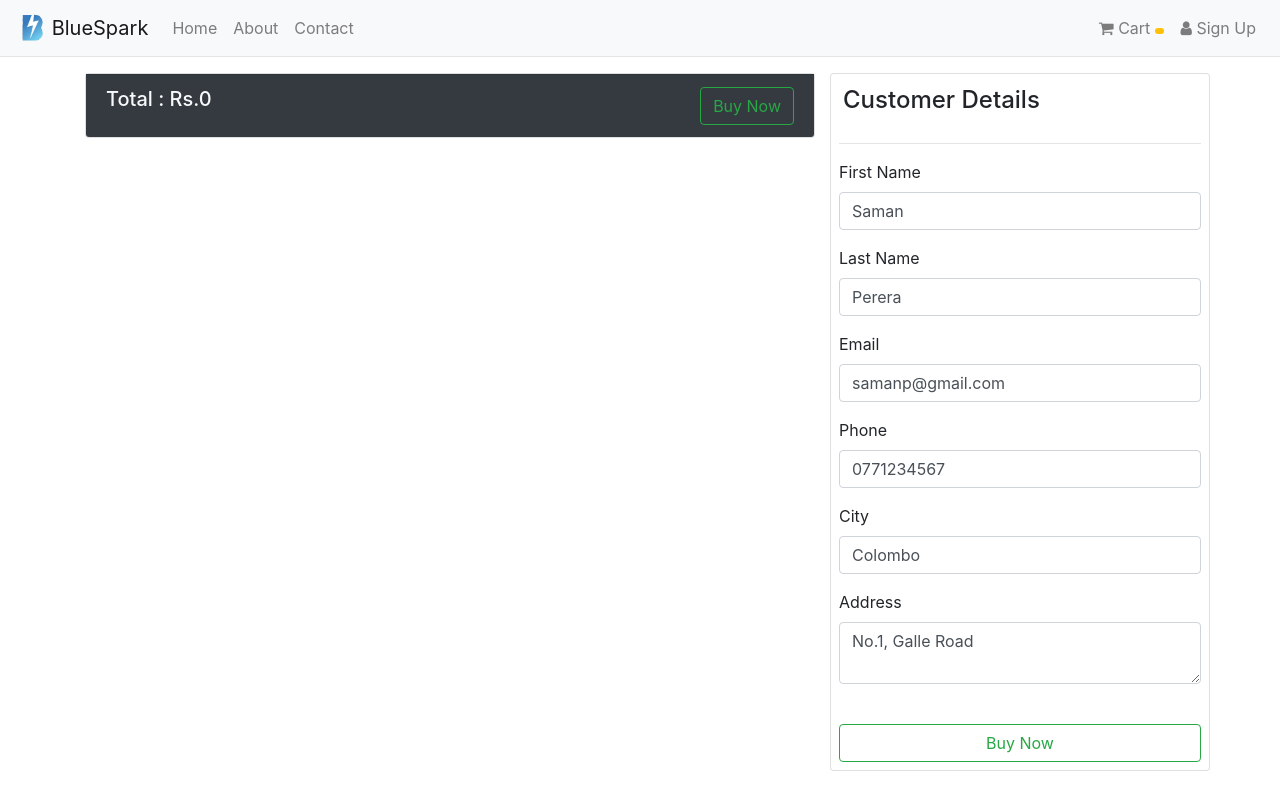
After one commit to PasanDewasurendra/codeigniter-shoppingApp, a CodeIgniter app: page /codeigniter/payment/index in a window 1280 px wide. The commit adds this page. Run offline with CodeIgniter, Linux system fonts and the light colour scheme.

Commit message:
add apyhere gateway

```diff
--- a/application/controllers/Payment.php
+++ b/application/controllers/Payment.php
@@ -3,5 +3,43 @@
 
 class Payment extends CI_Controller{
 
+	function __construct()
+	{
+		parent::__construct();
+		$this->load->library('form_validation');
+		$this->load->helper('form');
+		$this->load->library('cart');
+		$this->load->model('product');
+		$this->controller = 'payment';
+	}
+
+	public function index(){
+
+		$data = array();
+		$data['orders'] = $this->cart->contents();
+
+		$this->load->view('templates/header');
+		$this->load->view('payment/index', $data);
+		$this->load->view('templates/footer');
+	}
+
+	public function buyNow(){
+
+		$merchant_id = $_POST['merchant_id'];
+		$order_id = $_POST['order_id'];
+		$payhere_amount = $_POST['payhere_amount'];
+		$payhere_currency = $_POST['payhere_currency'];
+		$status_code = $_POST['status_code'];
+		$md5sig = $_POST['md5sig'];
+
+		$merchant_secret = 'XXXXXXXXXXXXX'; // Replace with your Merchant Secret (Can be found on your PayHere account's Settings page)
+
+		$local_md5sig = strtoupper (md5 ( $merchant_id . $order_id . $payhere_amount . $payhere_currency . $status_code . strtoupper(md5($merchant_secret)) ) );
+
+		if (($local_md5sig === $md5sig) AND ($status_code == 2) ){
+			//TODO: Update your database as payment success
+		}
+
+	}
 
 }
--- a/application/models/Product.php
+++ b/application/models/Product.php
@@ -31,10 +31,15 @@ class Product extends CI_Model{
 	}
 
 	public function addOrder($data){
-		if(!array_key_exists('create'));
-
+		if(!array_key_exists('created_date', $data)){
+			$data['created_date'] = date('Y-m-d H-i-s');
+		}
+		if (!array_key_exists('updated_date', $data)){
+			$data['updated_date'] = date('Y-m-d H-i-s');
+		}
+		$insert = $this->db->insert($this->tblOrders, $data);
+		return $insert?$this->db->insert_id():false;
 	}
 
 
-
 }
--- /dev/null
+++ b/application/views/auth/login.php
@@ -0,0 +1 @@
+<?php
--- a/application/views/cart/index.php
+++ b/application/views/cart/index.php
@@ -75,10 +75,10 @@
 		<div class="col mb-2">
 			<div class="row">
 				<div class="col-sm-12  col-md-6">
-					<button class="btn btn-block btn-light">Continue Shopping</button>
+					<a class="btn btn-outline-dark" href="<?php echo base_url('products/')?>"><i class="fa fa-arrow-left"></i> Continue Shopping</a>
 				</div>
 				<div class="col-sm-12 col-md-6 text-right">
-					<button class="btn btn-lg btn-block btn-success text-uppercase">Checkout</button>
+					<a class="btn btn-block btn-success text-uppercase" href="<?php echo base_url().'payment/index'?>">Checkout</a>
 				</div>
 			</div>
 		</div>
--- /dev/null
+++ b/application/views/payment/index.php
@@ -0,0 +1,79 @@
+
+
+<form method="post" action="https://sandbox.payhere.lk/pay/checkout">
+
+	<div class="row">
+
+		<div class="col-lg-8 mt-3">
+			<div class="card">
+				<?php if ($this->cart->total_items() > 0){
+					$items = $orders;
+				foreach ($items as $item){  ?>
+				<div style="display: flex; flex: 1 1 auto;">
+					<div class="img-square-wrapper">
+						<?php $imageURL = !empty($item["image"])?base_url('assets/images/phones/'.$item["image"]):base_url('assets/images/logo.png'); ?>
+						<img src="<?php echo $imageURL; ?>" height="150"/>
+					</div>
+					<div class="card-body">
+						<h4 class="card-title"><?php echo $item['name']?></h4>
+						<div class="card-text py-1"><?php echo 'Rs.'.$item['price']?></div>
+						<div class="card-text"><?php echo $item['qty'].' item(s)'?></div>
+						<button class="btn btn-sm btn-danger float-right"
+								onclick="return confirm('Confirm to remove this item !')?window.location.href=
+										'<?php echo base_url('cart/removeItem/'.$item['rowid']);?>':false;">
+							<i class="fa fa-trash"></i>
+						</button>
+					</div>
+				</div>
+					<hr class="m-0">
+				<?php }} ?>
+				<div class="card-footer bg-dark text-light">
+					<div class="text-light h5 float-left">Total : <?php echo 'Rs.'.$this->cart->total(); ?></div>
+					<input class="btn btn-outline-success float-right" type="submit" value="Buy Now">
+				</div>
+			</div>
+		</div>
+
+
+		<div class="col-lg-4 mt-3 card p-2 ">
+
+			<h4 class="p-1">Customer Details</h4>
+			<hr>
+
+			<div class="form-group">
+				<label for="first_name">First Name</label>
+				<input class="form-control" type="text" name="first_name" value="Saman" placeholder="First Name">
+
+
+
+			</div>
+			<div class="form-group">
+				<label for="last_name">Last Name</label>
+				<input class="form-control" type="text" name="last_name" value="Perera" placeholder="Last Name">
+			</div>
+			<div class="form-group">
+				<label for="email">Email</label>
+				<input class="form-control" type="text" name="email" value="samanp@gmail.com" placeholder="Email Address">
+			</div>
+			<div class="form-group">
+				<label for="phone">Phone</label>
+				<input class="form-control" type="text" name="phone" value="0771234567" placeholder="Mobile Number">
+			</div>
+			<div class="form-group">
+				<label for="city">City</label>
+				<input class="form-control" type="text" name="city" value="Colombo" placeholder="City">
+			</div>
+			<div class="form-group">
+				<label for="address">Address</label>
+				<textarea class="form-control" name="address" placeholder="Delivery Address">No.1, Galle Road </textarea>
+			</div>
+			<input type="hidden" name="country" value="Sri Lanka">
+			<input type="hidden" name="order_id" value="ItemNo12345">
+			<input type="hidden" name="items" value="Door bell wireless"><br>
+			<input type="hidden" name="currency" value="LKR">
+			<input type="hidden" name="amount" value="1000">
+			<input class="btn btn-outline-success float-right" type="submit" value="Buy Now">
+		</div>
+	</div>
+
+</form>
--- /dev/null
+++ b/application/views/payment/invoice.php
@@ -0,0 +1 @@
+<?php
--- a/application/views/templates/header.php
+++ b/application/views/templates/header.php
@@ -44,5 +44,6 @@
 		</li>
 	</ul>
 </nav>
+<hr class="m-0">
 
 <div class="container">
```
Also changed, not shown: application/views/auth/register.php (added).
